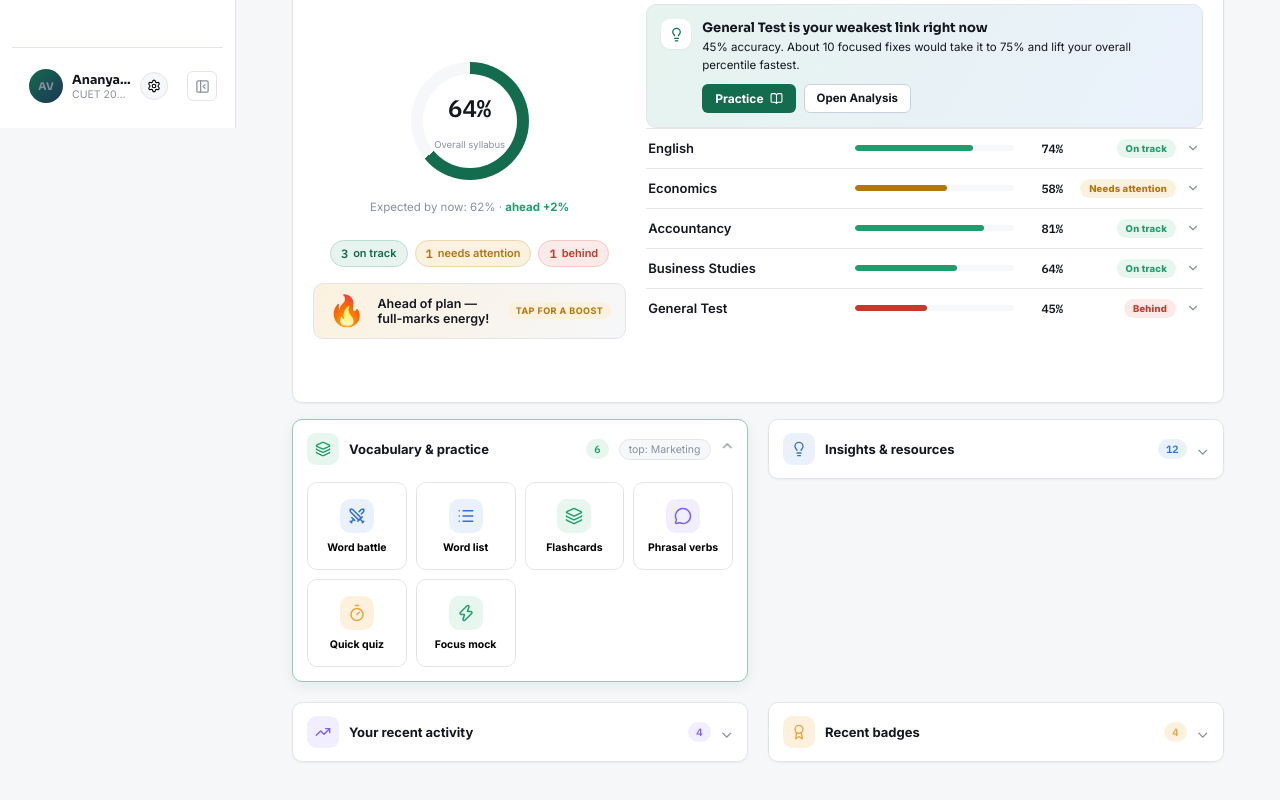
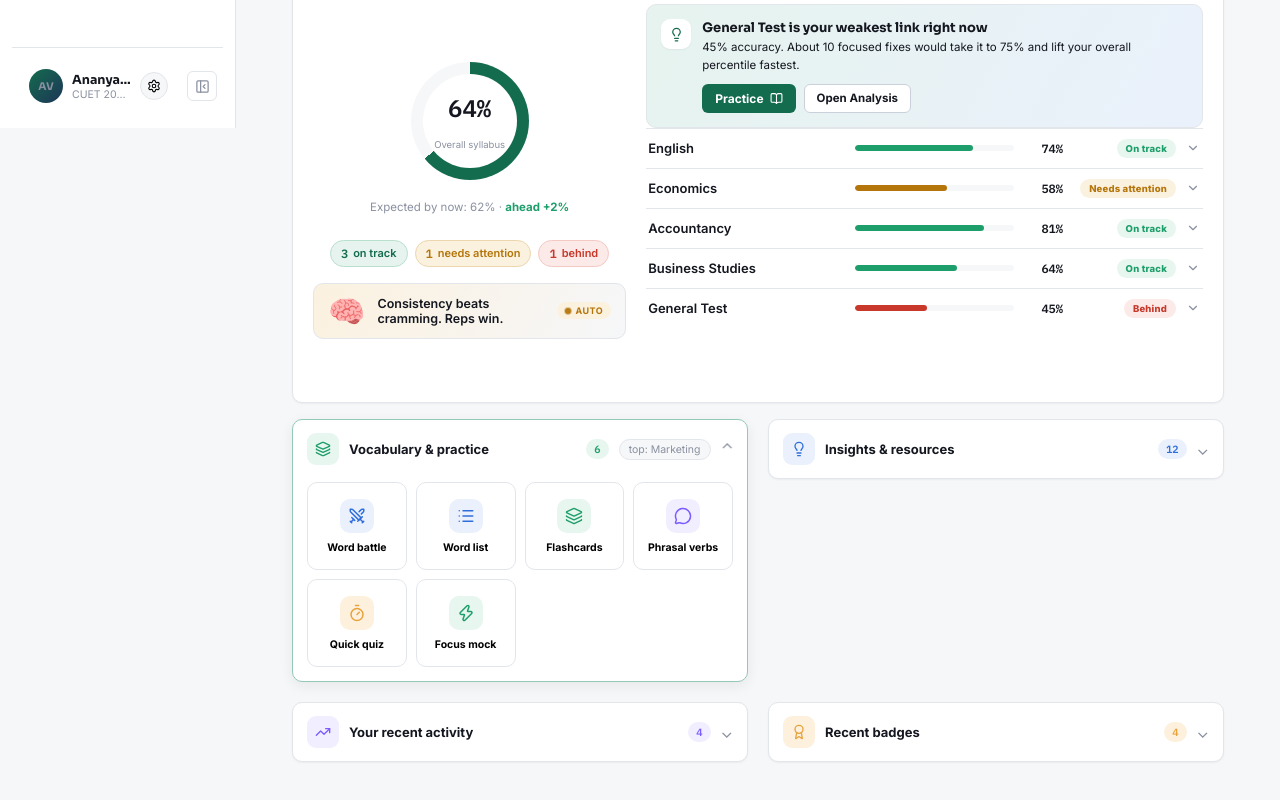
Before and after one commit to cuet-pro/cuetpro-learning-dashboard, a React (Vite) app: page / in a window 1280 px wide. Shown: the part 672-1472 px from the top of the page. Built offline with nearby package versions, Linux system fonts and the light colour scheme.

Commit message:
Dashboard mood sticker now auto-rotates every 3.5s with a slide-in transition (emoji + message), tap still advances + confetti burst, 'auto' pulse indicator

```diff
--- a/src/pages/Dashboard.jsx
+++ b/src/pages/Dashboard.jsx
@@ -129,8 +129,15 @@ export default function Dashboard({ onNavigate }) {
   const [showManifest, setShowManifest] = useState(false)
   const [showStanding, setShowStanding] = useState(false)
   const [openRow, setOpenRow] = useState(null)
-  const [mood, setMood] = useState(0)
+  const [tick, setTick] = useState(0)
   const [burst, setBurst] = useState(0)
+  const mood = tick % MOODS.length
+
+  /* auto-rotate the mood sticker every 3.5s */
+  useEffect(() => {
+    const id = setInterval(() => setTick(t => t + 1), 3500)
+    return () => clearInterval(id)
+  }, [])
   /* Progress ⇄ Standing flip: one face mounted at a time, animated hinge flip.
      (No backface/visibility tricks = no way for text to mirror or the card to vanish.) */
   const [panel, setPanel] = useState(0)
@@ -284,11 +291,11 @@ export default function Dashboard({ onNavigate }) {
                   })()}
                 </div>
 
-                <button className="pg-mood" onClick={() => { setMood(m => (m + 1) % MOODS.length); setBurst(b => b + 1) }} title="Tap for a boost">
+                <button className="pg-mood" onClick={() => { setTick(t => t + 1); setBurst(b => b + 1) }} title="Tap for a boost">
                   <span key={burst} className="pg-mood-burst">{PARTY.map((p2, i2) => <i key={i2} style={{ '--i': i2 }}>{p2}</i>)}</span>
-                  <span className="pg-mood-emoji">{MOODS[mood].e}</span>
-                  <span className="pg-mood-t">{MOODS[mood].t}</span>
-                  <span className="pg-mood-hint">tap for a boost</span>
+                  <span key={'e' + mood} className="pg-mood-emoji">{MOODS[mood].e}</span>
+                  <span key={'t' + mood} className="pg-mood-t">{MOODS[mood].t}</span>
+                  <span className="pg-mood-hint"><i className="pg-mood-dot" />auto</span>
                 </button>
               </div>
 
--- a/src/pages/dashboard.css
+++ b/src/pages/dashboard.css
@@ -774,3 +774,11 @@ button.hero-chip:hover { border-color: var(--primary); }
   0%   { opacity: 1; transform: translate(0,0) scale(.5); }
   100% { opacity: 0; transform: translate(var(--tx), var(--ty)) scale(1.15) rotate(20deg); }
 }
+
+/* auto-rotate transition + pulsing auto dot */
+.pg-mood-emoji { animation: pg-mood-float 2.6s ease-in-out infinite, pg-mood-in .42s ease both; }
+.pg-mood-t { animation: pg-mood-in .42s ease both; }
+@keyframes pg-mood-in { from { opacity: 0; transform: translateY(9px) } to { opacity: 1; transform: none } }
+.pg-mood-hint { display: inline-flex; align-items: center; gap: 5px; }
+.pg-mood-dot { width: 6px; height: 6px; border-radius: 999px; background: var(--warning); animation: pg-mood-pulse 1.3s ease-in-out infinite; }
+@keyframes pg-mood-pulse { 0%,100% { opacity: .35; transform: scale(.8) } 50% { opacity: 1; transform: scale(1.15) } }
```
